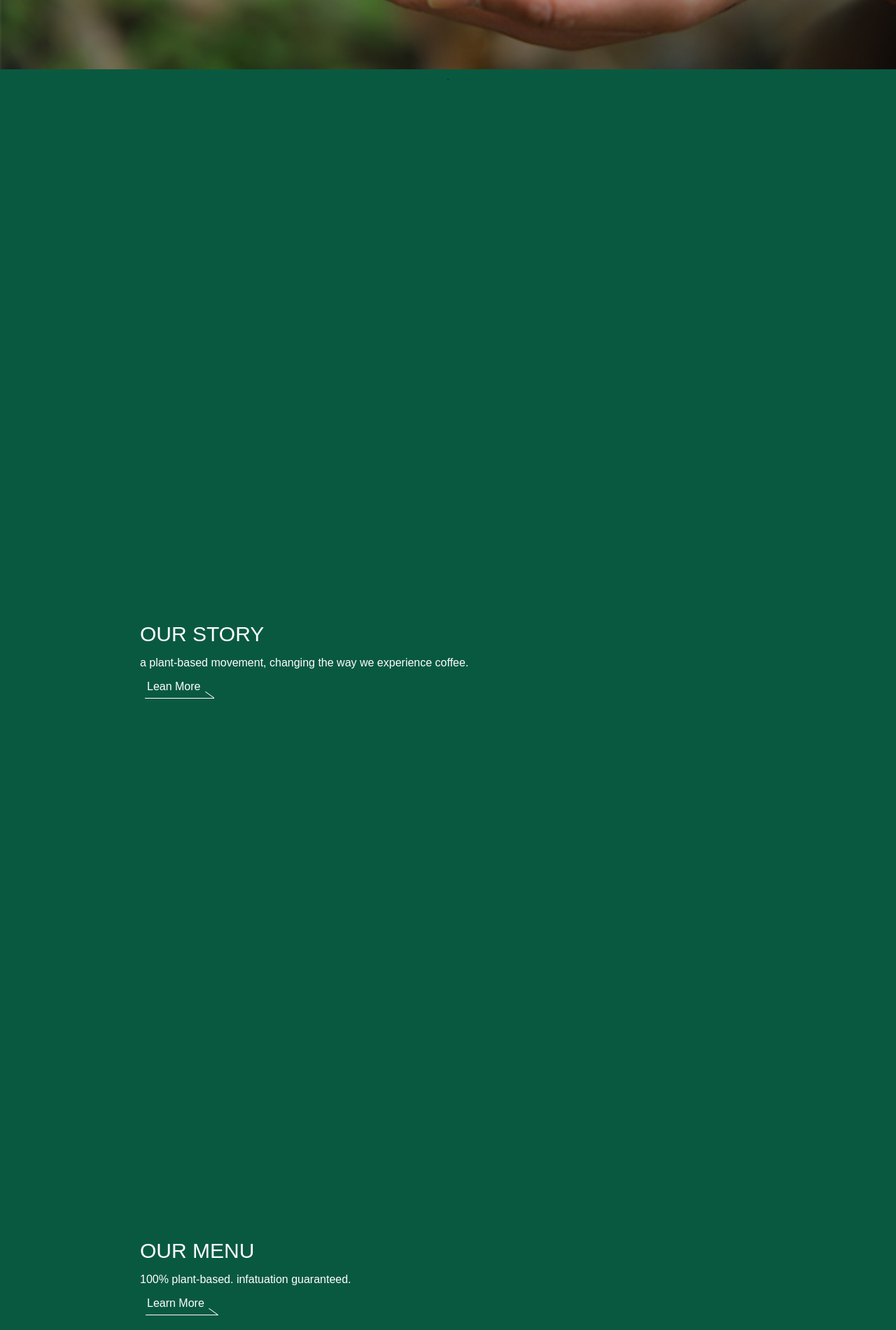
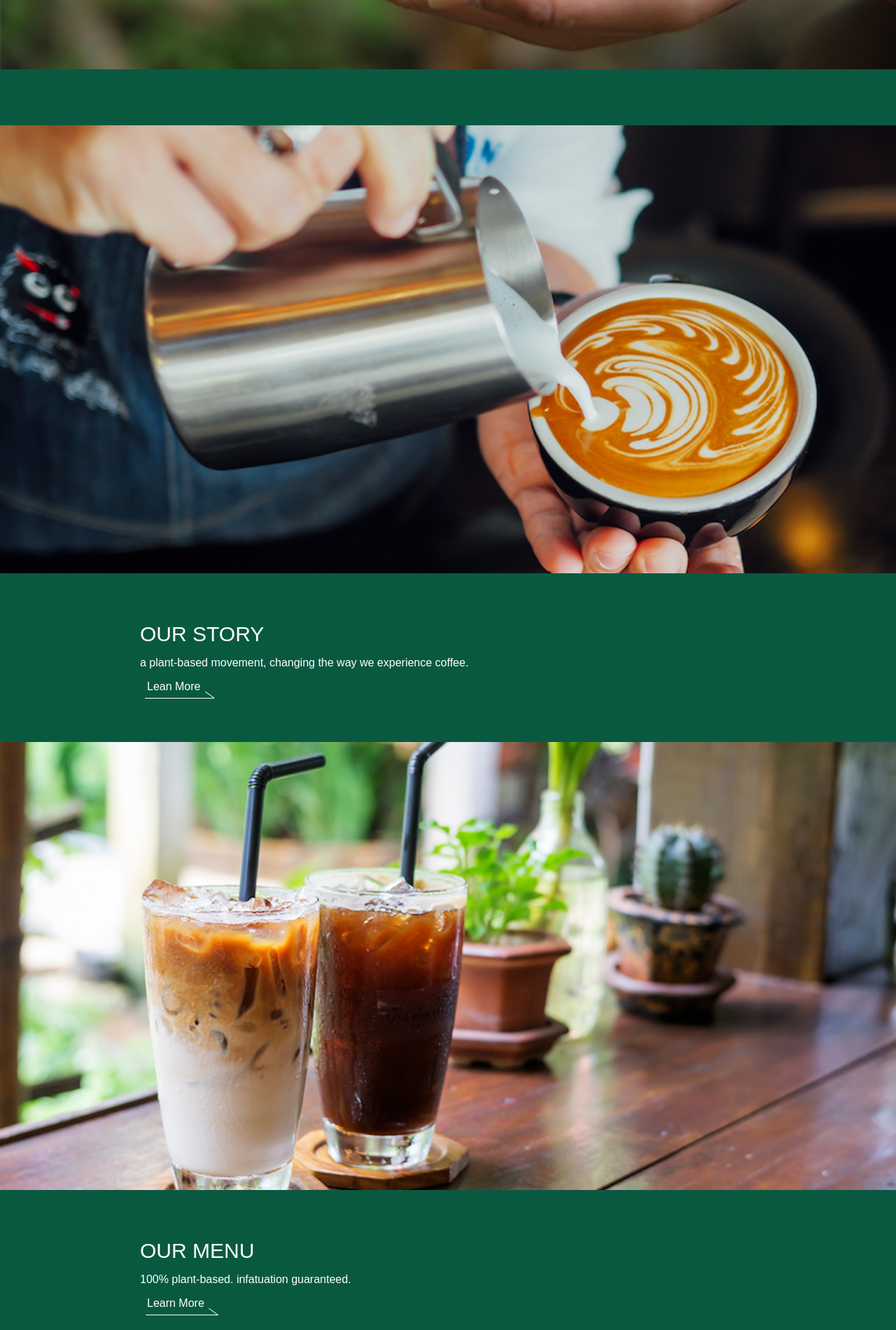
Before and after one commit to erinakamura-demo/portfolio, a plain HTML site: page index.html in a window 1280 px wide. Shown: the part 646-2546 px from the top of the page at 70% size. Drawn offline with nearby package versions, Linux system fonts and the light colour scheme; a web font is replaced by a local one.

Commit message:
image filepath change

```diff
--- a/top_page.css
+++ b/top_page.css
@@ -6,7 +6,7 @@ font-style: normal;
 }
 
 .top{
-  background-image:url(../The_Plant_Cafe_code/images/header2.png);
+  background-image:url(images/header2.png);
   background-size: cover;
   background-repeat: no-repeat;
   background-position: center;
@@ -142,7 +142,7 @@ main{
 
 .image1{
   height:auto;
-  background-image:url(../The_Plant_Cafe_code/images/image1.png);
+  background-image:url(images/image1.png);
   background-size: 100%;
 }
 
@@ -154,7 +154,7 @@ main{
 
 .image2{
   height:auto;
-  background-image:url(../The_Plant_Cafe_code/images/image2.png);
+  background-image:url(images/image2.png);
   background-size: 100%;
 }
 
```
